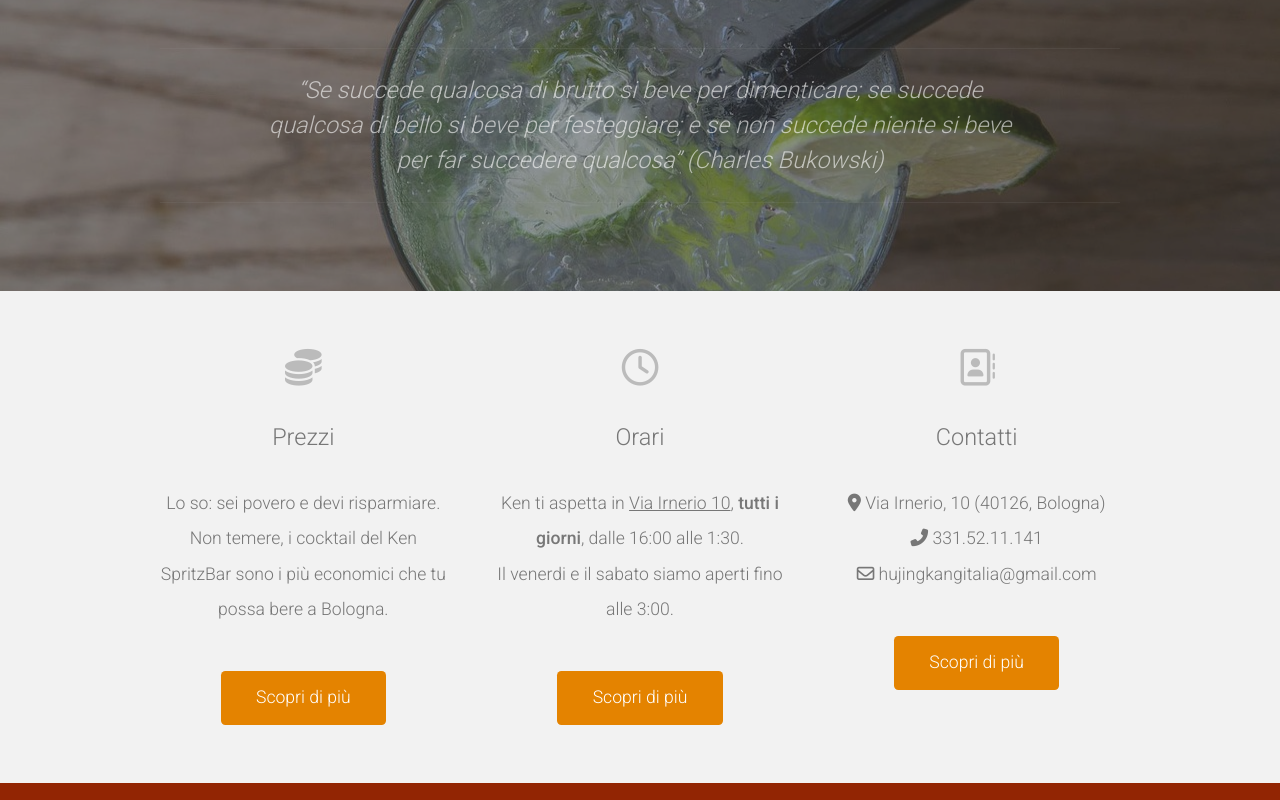
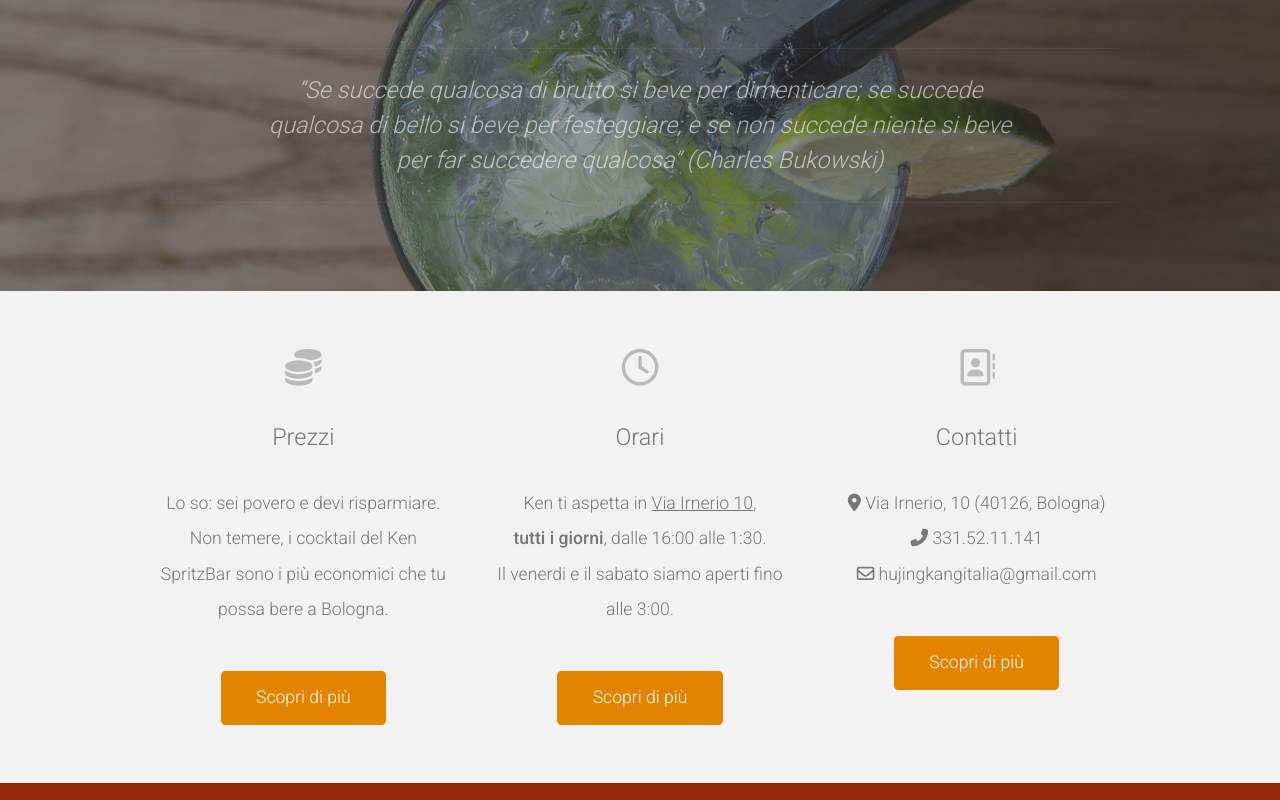
Before and after one commit to KenSpritzBar/about, a plain HTML site: page index.html in a window 1280 px wide. Shown: the part 2288-3088 px from the top of the page. Drawn offline with nearby package versions, Linux system fonts and the light colour scheme.

Commit message:
Add files via upload

```diff
--- a/index.html
+++ b/index.html
@@ -129,7 +129,7 @@
 					<section class="4u">
 						<span class="pennant"><i class="far fa-clock"></i></span>
 						<h3>Orari </h3>
-						<p>Ken ti aspetta in <a href="https://www.google.com/maps/place/Via+Irnerio,+10,+40126+Bologna+BO/@44.5004618,11.3458929,17z/data=!4m13!1m7!3m6!1s0x477fd4a2dafa099b:0x253ce42ee0595b61!2sVia+Irnerio,+10,+40126+Bologna+BO!3b1!8m2!3d44.5004618!4d11.3480816!3m4!1s0x477fd4a2dafa099b:0x253ce42ee0595b61!8m2!3d44.5004618!4d11.3480816">Via Irnerio 10</a>, <strong>tutti i giorni</strong>, dalle 16:00 alle 1:30. <br> Il venerdi e il sabato siamo aperti fino alle 3:00. </p>
+						<p>Ken ti aspetta in <a href="https://www.google.com/maps/place/Via+Irnerio,+10,+40126+Bologna+BO/@44.5004618,11.3458929,17z/data=!4m13!1m7!3m6!1s0x477fd4a2dafa099b:0x253ce42ee0595b61!2sVia+Irnerio,+10,+40126+Bologna+BO!3b1!8m2!3d44.5004618!4d11.3480816!3m4!1s0x477fd4a2dafa099b:0x253ce42ee0595b61!8m2!3d44.5004618!4d11.3480816">Via Irnerio 10</a>, <br> <strong>tutti i giorni</strong>, dalle 16:00 alle 1:30. <br> Il venerdi e il sabato siamo aperti fino alle 3:00. </p>
 						<a href="Orari.html" class="button button-style1">Scopri di più</a>
 					</section>
 					<section class="4u">
```
